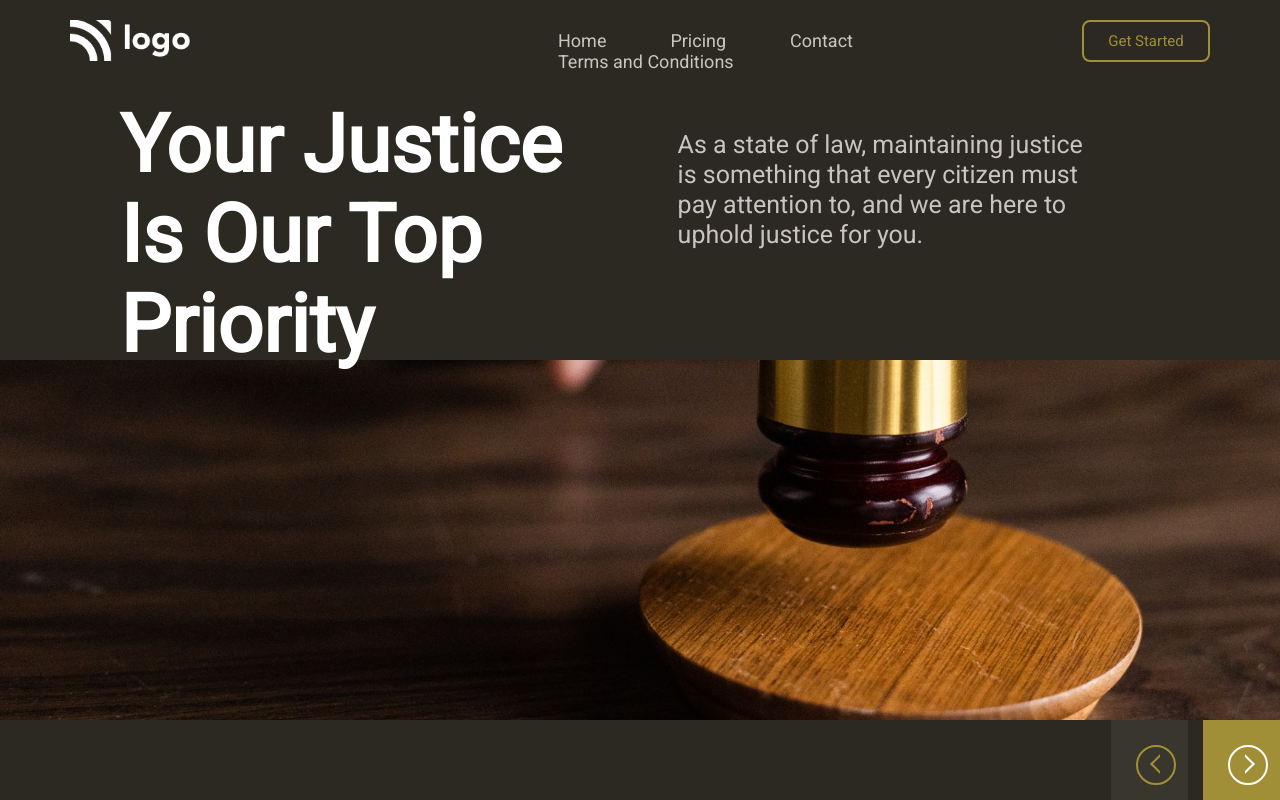
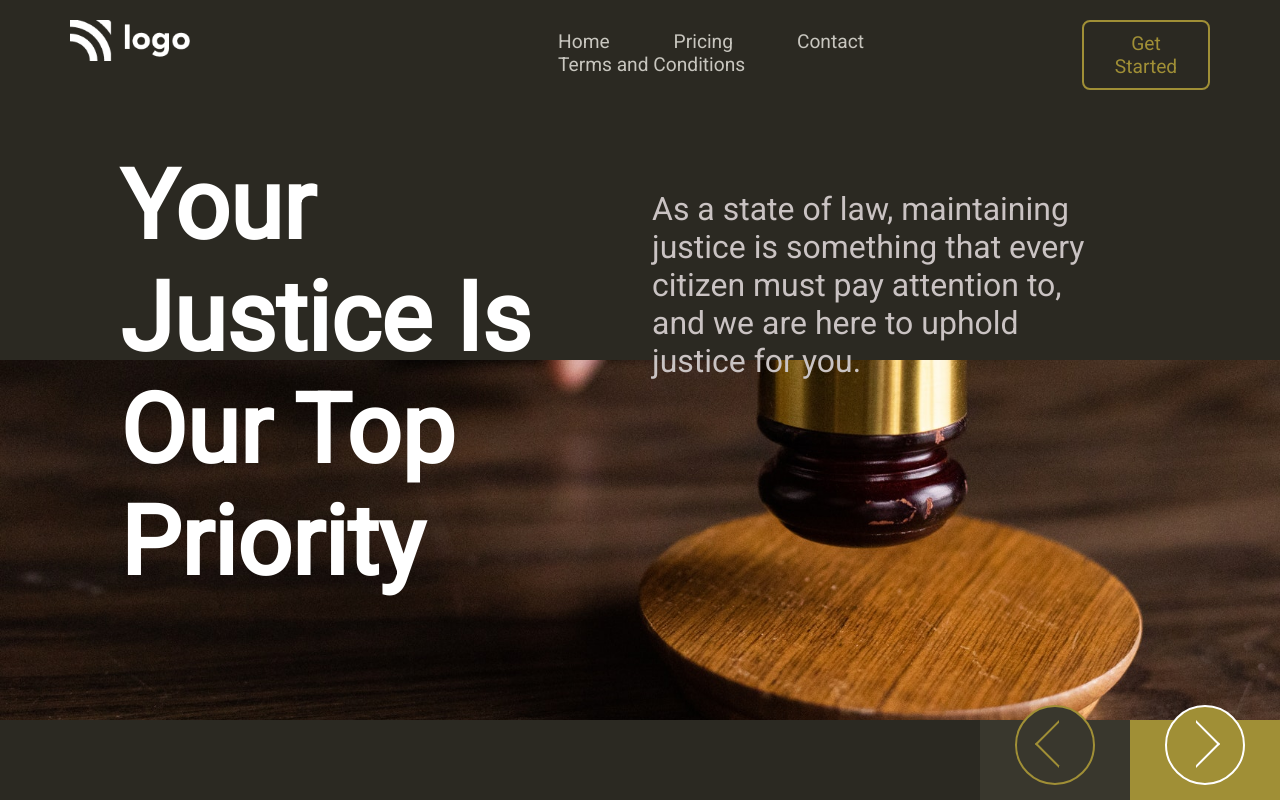
Before and after one commit to chakravarthi-tangella/HTML-CSS-Project-3, a plain HTML site: page index.html in a window 1280 px wide. Drawn offline with Linux system fonts and the light colour scheme.

Commit message:
modified readme file

```diff
--- a/style.css
+++ b/style.css
@@ -37,7 +37,7 @@ nav img{
 .nav-item{
     display: inline-block;
     margin: auto 30px;
-    font-size: 18px;
+    font-size: 1.2rem;
     font-weight: 200;
     color: #c8c6bf;
 }
@@ -52,7 +52,7 @@ nav img{
     width: 10%;
     padding: 10px 20px;
     border-radius: 8px;
-    font-size: 15px;
+    font-size: 1.2rem;
     color: #A08F36;
     font-weight: 500;
     position: absolute;
@@ -69,27 +69,25 @@ nav img{
 
 h1{
     width: 40%;
-    font-size: 80px;
+    font-size: 6rem;
     text-align: center;
     font-weight: 800;
     text-align: left;
     position: absolute;
     left: 120px;
-    top: 100px;
-    line-height: 90px;
+    top: 150px;
 }
 
 p{
     position: absolute;
     right: 180px;
-    top: 130px;
-    font-size: 25px;
+    top: 190px;
+    font-size: 2rem;
     text-align: center;
     font-weight: lighter;
     color: rgb(202, 195, 195);
-    width: 33%;
+    width: 35%;
     text-align: left;
-    line-height: 30px;
 }
 
 .footer{
@@ -105,63 +103,63 @@ p{
     position: absolute;
     display: inline-block;
     height: 100%;
-    width: 6%;
-    right: 92px;
+    width: 150px;
+    right: 150px;
 }
 .ft-btn2{
     background-color: #A08F36;
     position: absolute;
     display: inline-block;
     height: 100%;
-    width: 6%;
+    width: 150px;
     right: 0;
 }
  .btn-1{
-    width: 40px;
+    width: 80px;
+    height: 80px;
     border-radius: 50%;
     border: 2px solid #A08F36;
-    height: 40px;
     background-color: #39372D;
     position: absolute;
     bottom: 15px;
-    left: 25px;
+    left: 35px;
 }
 
 .btn-1::after{
     content: "";
-    height: 10px;
-    width: 10px;
+    height: 30px;
+    width: 30px;
     background-color: transparent;
     border: 2px solid #A08F36;
     border-right-color: transparent;
     border-bottom-color: transparent;
     transform: rotate(-45deg);
     position: absolute;
-    left: 15px;
-    top: 10px;
+    left: 25px;
+    top: 20px;
 }
 
 .btn-2{
-    width: 40px;
+    width: 80px;
+    height: 80px;
     border-radius: 50%;
-    height: 40px;
     background-color: #A08F36;
     border: 2px solid #fff;
     position: absolute;
     bottom: 15px;
-    left: 25px;
+    left: 35px;
 }
 
 .btn-2::after{
     content: "";
-    height: 10px;
-    width: 10px;
+    height: 30px;
+    width: 30px;
     background-color: transparent;
     border: 2px solid #fff;
     border-right-color: transparent;
     border-bottom-color: transparent;
     transform: rotate(135deg);
     position: absolute;
-    left: 8px;
-    top: 10px;
+    right: 30px;
+    top: 20px;
 }
```
Also changed, not shown: 1 other file.
